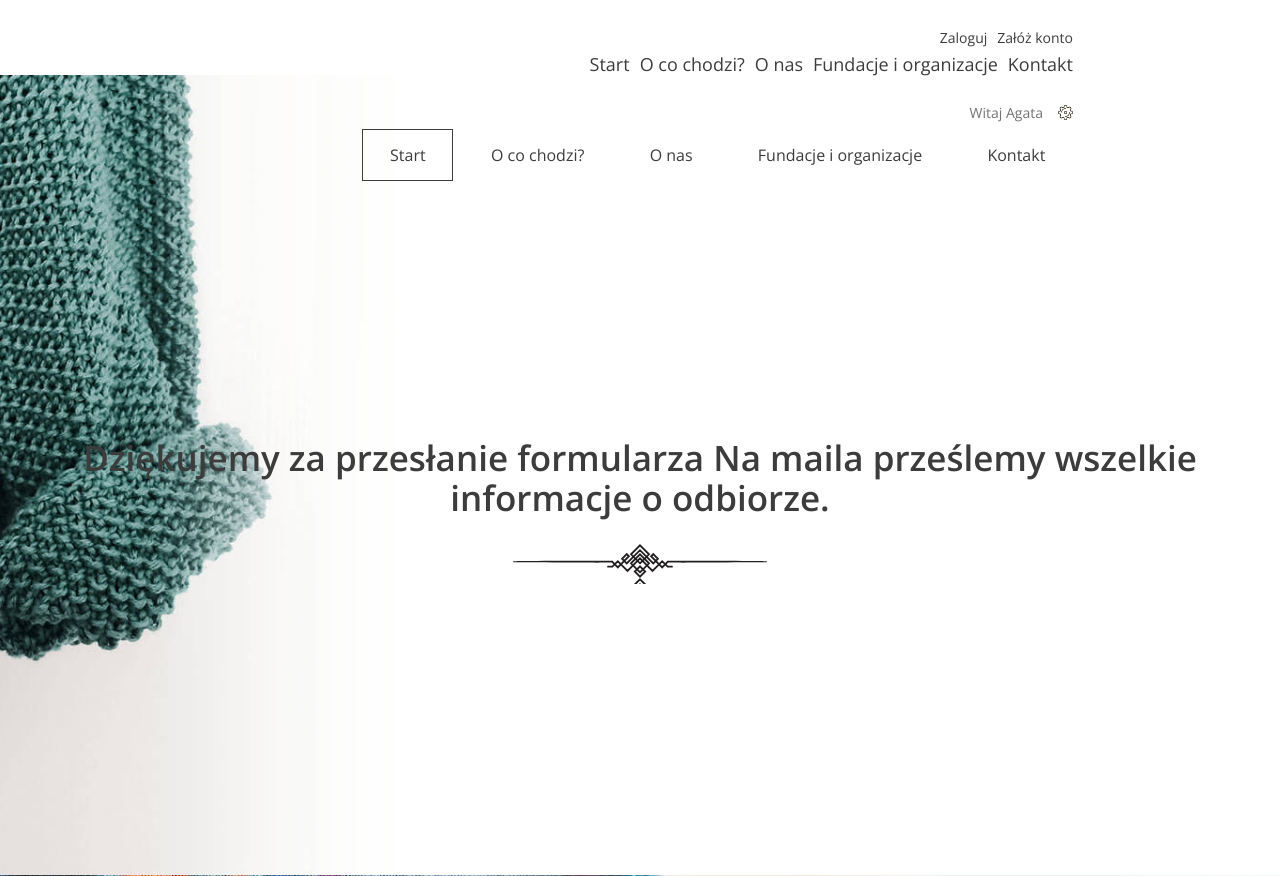
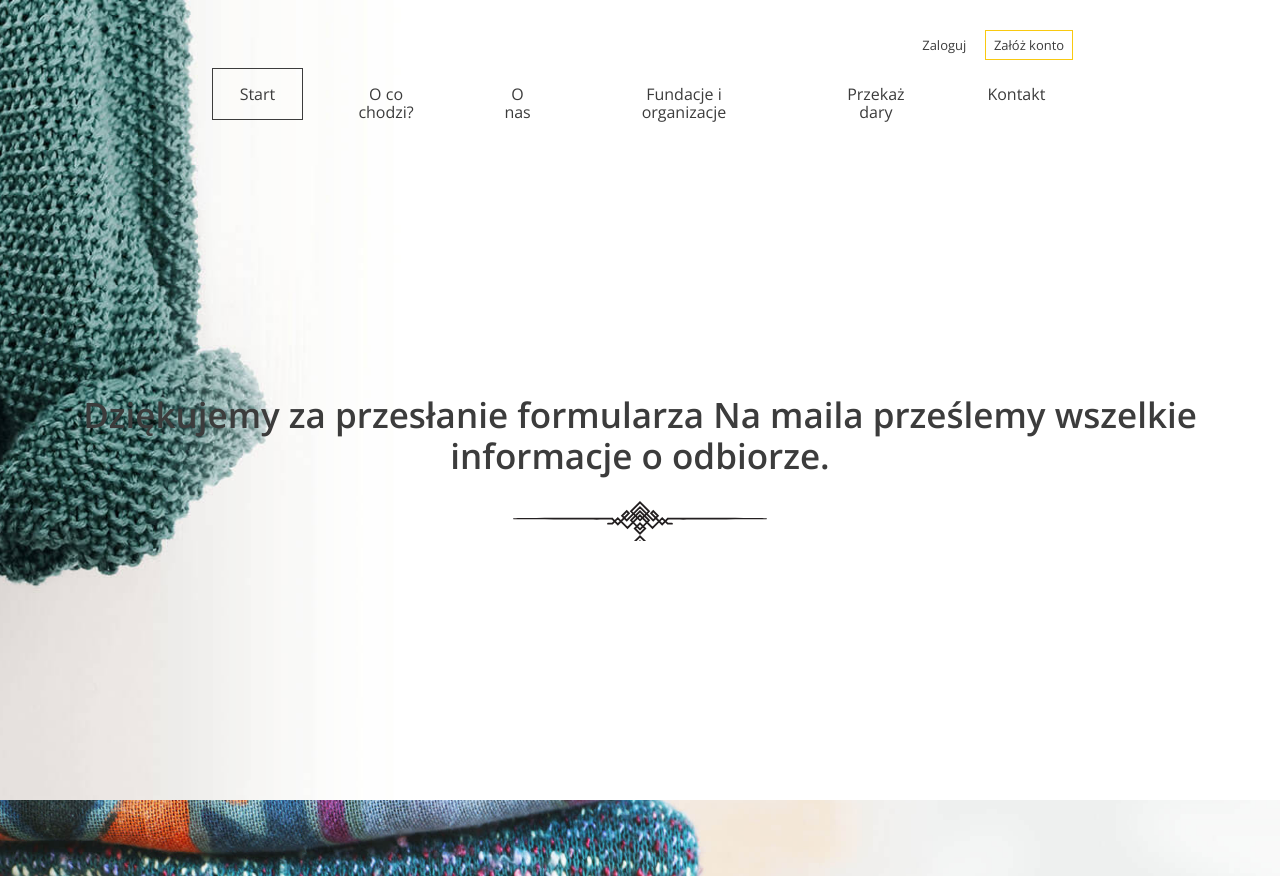
Before and after one commit to saradonin/pass_it_on, a Django app: template pass_it_on_app/templates/form-confirmation.html in a window 1280 px wide. Shown: the top 876 px of the page. Run offline with Django 4.2, Linux system fonts and the light colour scheme; the template is opened without the code that fills it, so the values that code supplies are empty.

Commit message:
navbar moved to external file

```diff
--- a/pass_it_on/urls.py
+++ b/pass_it_on/urls.py
@@ -17,6 +17,9 @@ Including another URLconf
 from django.contrib import admin
 from django.urls import path
 
+from pass_it_on_app.views import IndexView
+
 urlpatterns = [
     path('admin/', admin.site.urls),
+    path('', IndexView.as_view(), name="index"),
 ]
--- a/pass_it_on_app/templates/__base__.html
+++ b/pass_it_on_app/templates/__base__.html
@@ -5,30 +5,12 @@
     <meta charset="UTF-8"/>
     <meta name="viewport" content="width=device-width, initial-scale=1.0"/>
     <meta http-equiv="X-UA-Compatible" content="ie=edge"/>
-    <title>Document</title>
-    <link rel="stylesheet" href="css/style.css"/>
+    <title>Oddaj w dobre ręce</title>
+    <link rel="stylesheet" href="{% static 'css/style.css' %}"/>
 </head>
 
 
 <body>
-<!-- //--------------------------- header -------------------------// -->
-<header>
-    <nav class="container container--70">
-        <ul class="nav--actions">
-            <li><a href="#">Zaloguj</a></li>
-            <li class="highlighted"><a href="#">Załóż konto</a></li>
-        </ul>
-
-        <ul>
-            <li><a href="#">Start</a></li>
-            <li><a href="#">O co chodzi?</a></li>
-            <li><a href="#">O nas</a></li>
-            <li><a href="#">Fundacje i organizacje</a></li>
-            <li><a href="#">Kontakt</a></li>
-        </ul>
-    </nav>
-</header>
-<!-- //--------------------------- header end ---------------------// -->
 
 
 <!-- //--------------------------- page content -------------------------// -->
@@ -58,11 +40,12 @@
     <div class="bottom-line">
         <span class="bottom-line--copy">Copyright &copy; 2018</span>
         <div class="bottom-line--icons">
-            <a href="#" class="btn btn--small"><img src="images/icon-facebook.svg"/></a>
-            <a href="#" class="btn btn--small"><img src="images/icon-instagram.svg"/></a>
+            <a href="#" class="btn btn--small"><img src="{% static 'images/icon-facebook.svg' %}"/></a>
+            <a href="#" class="btn btn--small"><img src="{% static 'images/icon-instagram.svg' %}"/></a>
         </div>
     </div>
 </footer>
 <!-- //--------------------------- footer end -------------------------// -->
+    <script src="{% static 'js/app.js' %}"></script>
 </body>
 </html>
--- a/pass_it_on_app/templates/form-confirmation.html
+++ b/pass_it_on_app/templates/form-confirmation.html
@@ -2,26 +2,8 @@
 {% block content %}
 
     <header class="header--form-page">
-      <nav class="container container--70">
-        <ul class="nav--actions">
-          <li class="logged-user">
-            Witaj Agata
-            <ul class="dropdown">
-              <li><a href="#">Profil</a></li>
-              <li><a href="#">Moje zbiórki</a></li>
-              <li><a href="#">Wyloguj</a></li>
-            </ul>
-          </li>
-        </ul>
-
-        <ul>
-          <li><a href="index.html" class="btn btn--without-border active">Start</a></li>
-          <li><a href="index.html#steps" class="btn btn--without-border">O co chodzi?</a></li>
-          <li><a href="index.html#about-us" class="btn btn--without-border">O nas</a></li>
-          <li><a href="index.html#help" class="btn btn--without-border">Fundacje i organizacje</a></li>
-          <li><a href="index.html#contact" class="btn btn--without-border">Kontakt</a></li>
-        </ul>
-      </nav>
+        {% include 'navbar.html' %}
+        {% block navbar %}{% endblock navbar %}
 
         <div class="slogan container container--90">
             <h2>
@@ -32,6 +14,4 @@
     </header>
 
 
-    <script src="js/app.js"></script>
-
 {% endblock content %}
--- /dev/null
+++ b/pass_it_on_app/templates/navbar.html
@@ -0,0 +1,15 @@
+<nav class="container container--70">
+    <ul class="nav--actions">
+        <li><a href="" class="btn btn--small btn--without-border">Zaloguj</a></li>
+        <li><a href="#" class="btn btn--small btn--highlighted">Załóż konto</a></li>
+    </ul>
+
+    <ul>
+        <li><a href="" class="btn btn--without-border active">Start</a></li>
+        <li><a href="#steps" class="btn btn--without-border">O co chodzi?</a></li>
+        <li><a href="#about-us" class="btn btn--without-border">O nas</a></li>
+        <li><a href="#help" class="btn btn--without-border">Fundacje i organizacje</a></li>
+        <li><a href="form.html" class="btn btn--without-border">Przekaż dary</a></li>
+        <li><a href="#contact" class="btn btn--without-border">Kontakt</a></li>
+    </ul>
+</nav>
```
Also changed, not shown: pass_it_on_app/templates/form.html (+2 -21 lines), pass_it_on_app/templates/index.html (+48 -33 lines), pass_it_on_app/templates/login.html (+6 -1 lines), pass_it_on_app/templates/register.html (+6 -1 lines), pass_it_on_app/views.py (+9 -0 lines). Lines whose indentation alone changed are shown as unchanged.
